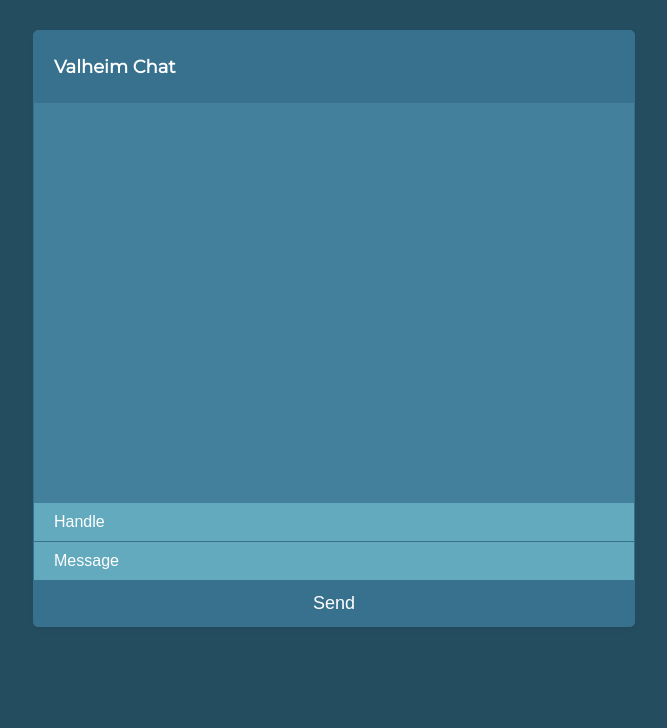
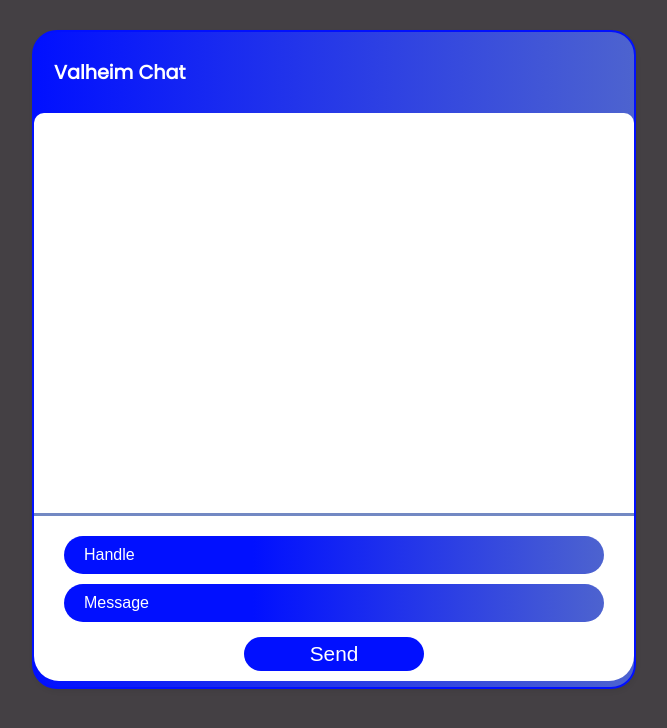
Before and after one commit to aritam11/ChatApp, a website: page public/index.html in a window 1280 px wide. Shown: the whole page, without its empty margins (306-973 px from the left). Drawn offline with nearby package versions, Linux system fonts and the light colour scheme; no server answers.

Commit message:
design update

```diff
--- a/public/chat.js
+++ b/public/chat.js
@@ -20,7 +20,7 @@
 
 socket.on('msg', function(data){
     feedback.innerHTML = '';
-    output.innerHTML += '<p><strong>' + data.handle + ': </strong>' + data.message + '</p>';
+    output.innerHTML += '<p><strong>' + data.handle + ' : </strong>' + data.message + '</p>';
 });
 
 socket.on('typing', function(data){
--- a/public/index.html
+++ b/public/index.html
@@ -15,9 +15,12 @@
             <div id="output"></div>
             <div id="feedback"></div>
         </div>
-        <input id="handle" type="text" placeholder="Handle" />
-        <input id="message" type="text"  placeholder ="Message" />
-        <button id="send">Send</button>
+        <div class="take">
+            <input id="handle" type="text" placeholder="Handle" />
+            <input id="message" type="text"  placeholder ="Message" />
+            <button class="btn btn-send" id="send">Send</button>
+        </div>
+
     </div>
 
 </body>
--- a/public/style.css
+++ b/public/style.css
@@ -1,36 +1,48 @@
 @import url("https://fonts.googleapis.com/css2?family=Montserrat&display=swap");
+@import url("https://fonts.googleapis.com/css2?family=Poppins:wght@100;400&display=swap");
 
 body {
-  font-family: "Montserrat", sans-serif;
-  background: #254d60;
+  font-family: "Poppins", sans-serif;
+  background: #444044;
 }
 
 h2 {
-  font-size: 18px;
+  font-size: 1.2rem;
   padding: 10px 20px;
+  font-weight: 700;
   color: #fff;
 }
 
 #chat {
   max-width: 600px;
+  height: 655px;
   margin: 30px auto;
-  background: #37718e;
-  border: 1px solid #37718e;
+  background: rgb(1, 16, 255);
+  background: linear-gradient(
+    90deg,
+    rgba(1, 16, 255, 1) 0%,
+    rgba(77, 99, 207, 1) 100%
+  );
+  border: 2px solid #0110ff;
   box-shadow: 1px 3px 5px rgba(0, 0, 0, 0.05);
-  border-radius: 5px;
+  border-radius: 25px;
 }
 
 #chat-window {
   height: 400px;
   overflow: auto;
-  background: #42809b;
+  background: #fff;
+  border-bottom: 3px solid #7389c3;
+  border-radius: 10px 10px 0px 0px;
 }
 
 #output p {
   padding: 14px 0px;
   margin: 0 20px;
-  border-bottom: 1px solid #e9e9e9;
-  color: #fff;
+  border-bottom: 1px solid #444044;
+  color: #444044;
+  font-weight: 700;
+  font-size: 1rem;
 }
 
 #feedback p {
@@ -40,7 +52,9 @@
 }
 
 #output strong {
-  color: #b5f4e9;
+  color: #4d63cf;
+  font-weight: 900;
+  text-transform: uppercase;
 }
 
 label {
@@ -49,27 +63,73 @@
   padding: 10px 20px;
 }
 
+.take {
+  width: 100%;
+  background: #fff;
+  margin: 0px;
+  padding-top: 15px;
+  border-radius: 0px 0px 25px 25px;
+  display: flex;
+  flex-direction: column;
+}
 input {
   padding: 10px 20px;
   box-sizing: border-box;
-  background: #63aabf;
+  margin: 5px auto;
+  background: rgb(1, 16, 255);
+  background: linear-gradient(
+    90deg,
+    rgba(1, 16, 255, 1) 35%,
+    rgba(77, 99, 207, 1) 100%
+  );
   color: #fff;
   border: 0;
+  border-radius: 30px;
   display: block;
-  width: 100%;
-  border-bottom: 1px solid #37718e;
+  width: 90%;
   font-size: 16px;
+  outline: none;
 }
 
 input::placeholder {
   color: #fff;
+  font-weight: 100;
 }
-button {
-  background: #37718e;
+/* button {
+  background: #0110ff;
   color: #fff;
   font-size: 18px;
   border: 0;
-  padding: 12px 0;
-  width: 100%;
-  border-radius: 0 0 2px 2px;
+  padding: 0.8rem 2.5rem;
+  text-align: center;
+  width: 100px;
+  height: 50px;
+  margin: 10px auto;
+  border-radius: 20px;
+} */
+
+.btn {
+  font-size: 1rem;
+  font-weight: 600;
+  border: 2px solid transparent;
+  outline: none;
+  transition: all 0.5s ease;
+  cursor: pointer;
 }
+
+.btn-send {
+  padding: 0.2rem 0.5rem;
+  background: #0110ff;
+  border-radius: 150px;
+  color: #fff;
+  font-size: 1.3rem;
+  font-weight: 500;
+  width: 30%;
+  margin: 10px auto;
+}
+
+.btn-send:hover {
+  background: transparent;
+  border: 2.5px solid #0110ff;
+  color: #0110ff;
+}
```
